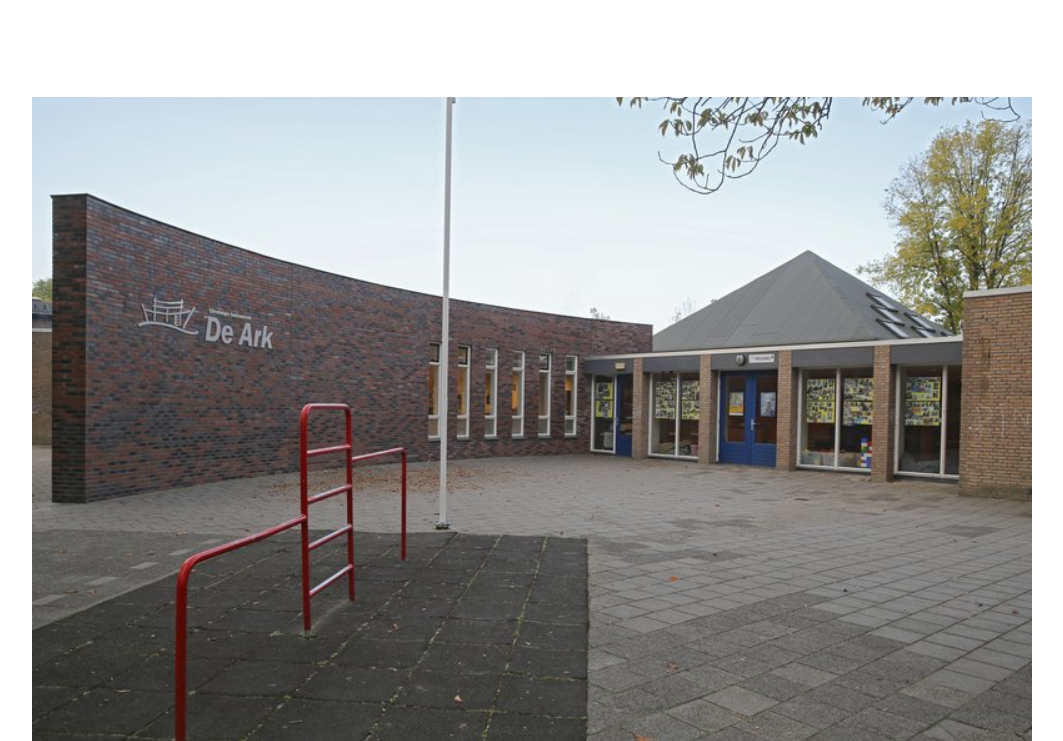
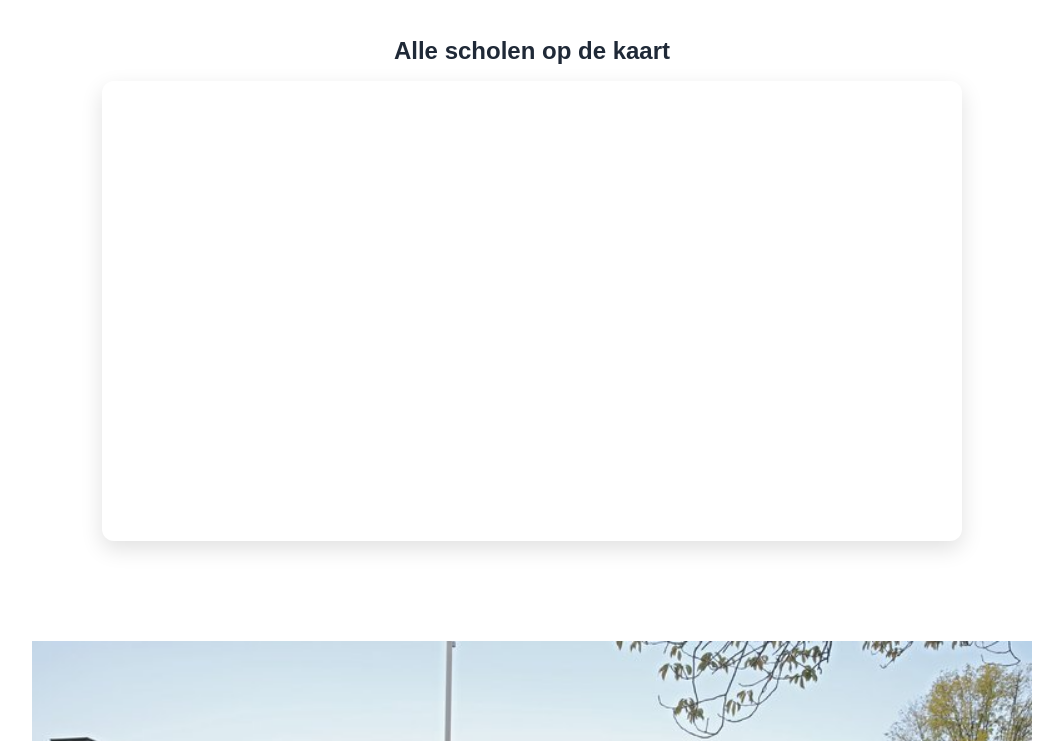
Before and after one commit to stefanvanrij261-source/test-app-2, a plain HTML site: page client/pagina3.html in a window 1280 px wide. Shown: the part 628-1369 px from the top of the page, without its empty margins (108-1171 px from the left). Drawn offline with nearby package versions, Linux system fonts and the light colour scheme.

Commit message:
Your message

```diff
--- a/client/pagina3.html
+++ b/client/pagina3.html
@@ -11,6 +11,15 @@
     integrity="sha256-p4NxAoJBhIIN+hmNHrzRCf9tD/miZyoHS5obTRR9BMY="
     crossorigin=""
   >
+   <style>
+    #schoolMap {
+      height: 460px;
+      width: 100%;
+      border-radius: 12px;
+      box-shadow: 0 8px 22px rgba(0, 0, 0, 0.12);
+    }
+
+  </style>
 </head>
 <body>
 
@@ -28,7 +37,10 @@
       referrerpolicy="no-referrer-when-downgrade">
     </iframe>
   </section>
-
+<section style="max-width: 900px; margin: 30px auto 50px; padding: 0 20px;">
+    <h2 style="color: #1f2937; margin-bottom: 16px; text-align: center;">Alle scholen op de kaart</h2>
+    <div id="schoolMap" aria-label="Kaart met schoollocaties"></div>
+  </section>
   <!-- Arrow button -->
   <button id="menuToggle">➤</button>
 
@@ -84,7 +96,6 @@
   <button id="menuToggle">➤</button>
 
 const map = L.map('schoolMap').setView([52.1326, 5.2913], 8);
-
     L.tileLayer('https://{s}.tile.openstreetmap.org/{z}/{x}/{y}.png', {
       maxZoom: 19,
       attribution: '&copy; OpenStreetMap contributors'
```
